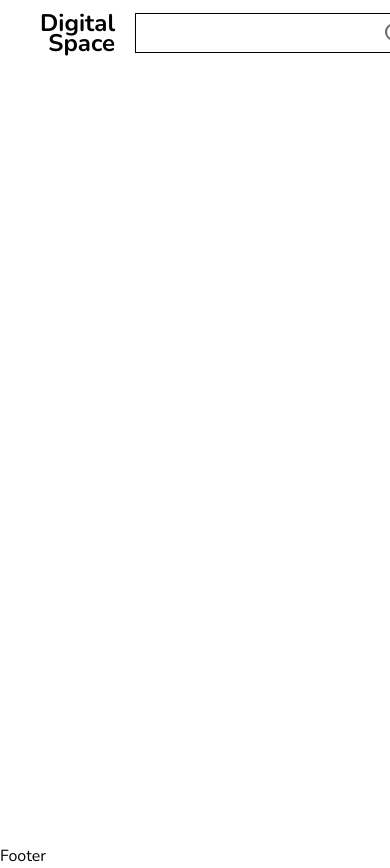
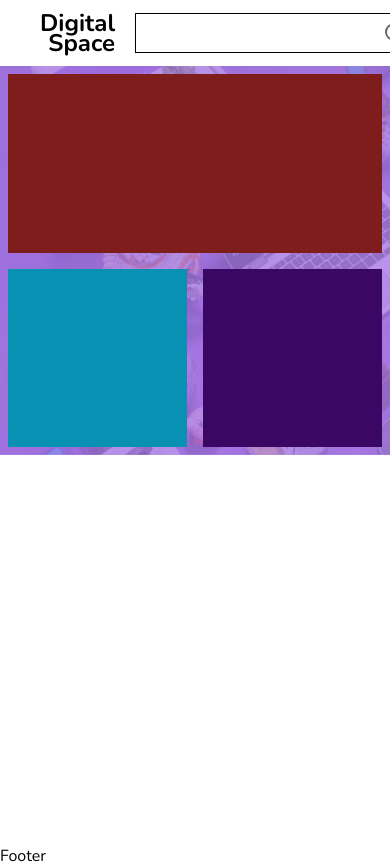
Before and after one commit to Fooreilry/store, a Next.js app: page / in a window 390 px wide. Shown: the top 868 px of the page. Built offline with nearby package versions, Linux system fonts and the light colour scheme.

Commit message:
Creating a block of information

```diff
--- a/src/pages/HomePage/ui/Home.tsx
+++ b/src/pages/HomePage/ui/Home.tsx
@@ -1,3 +1,9 @@
+import { InfoBlock } from '@/src/widgets/InfoBlock/InfoBlock';
+
 export default function HomePage() {
-  return <main />;
+  return (
+    <main className="p-0">
+      <InfoBlock />
+    </main>
+  );
 }
--- /dev/null
+++ b/src/widgets/InfoBlock/InfoBlock.module.css
@@ -0,0 +1,45 @@
+.NewsBlock {
+  grid-column-start: 1;
+  grid-column-end: 4;
+  grid-row-start: 1;
+  grid-row-end: 3;
+}
+
+.ProductBlockTheDay {
+  grid-column-start: 4;
+  grid-column-end: 5;
+  grid-row-start: 1;
+  grid-row-end: 2;
+}
+
+.BlockShares {
+  grid-column-start: 4;
+  grid-row-start: 2;
+}
+
+@media screen and (max-width: 1100px) {
+  .InfoBlockSection {
+    height: 50%;
+  }
+
+  .NewsBlock {
+    grid-column-start: 1;
+    grid-column-end: 5;
+    grid-row-start: 1;
+    grid-row-end: 1;
+    margin-right: 0;
+  }
+
+  .ProductBlockTheDay {
+    grid-column-start: 1;
+    grid-column-end: 3;
+    grid-row-start: 2;
+    grid-row-end: 3;
+    margin-bottom: 0;
+  }
+
+  .BlockShares {
+    grid-column-start: 3;
+    grid-column-end: 5;
+  }
+}
--- /dev/null
+++ b/src/widgets/InfoBlock/InfoBlock.tsx
@@ -0,0 +1,13 @@
+import styles from './InfoBlock.module.css';
+
+export const InfoBlock = () => {
+  return (
+    <section className={`${styles.InfoBlockSection} min-w-80 h-[80%] bg-[url('/bg.jpg')] bg-cover`}>
+      <div className="bg-[rgb(172,124,232)] bg-opacity-[80%] min-w-80 h-[100%] grid grid-rows-2 grid-cols-4 gap-4 p-[2%]">
+        <div className={`${styles.NewsBlock} bg-red-900 mr-[2%] `} />
+        <div className={`${styles.ProductBlockTheDay} bg-cyan-600 mb-[2%]`} />
+        <div className={`${styles.BlockShares} bg-purple-950`} />
+      </div>
+    </section>
+  );
+};
```
